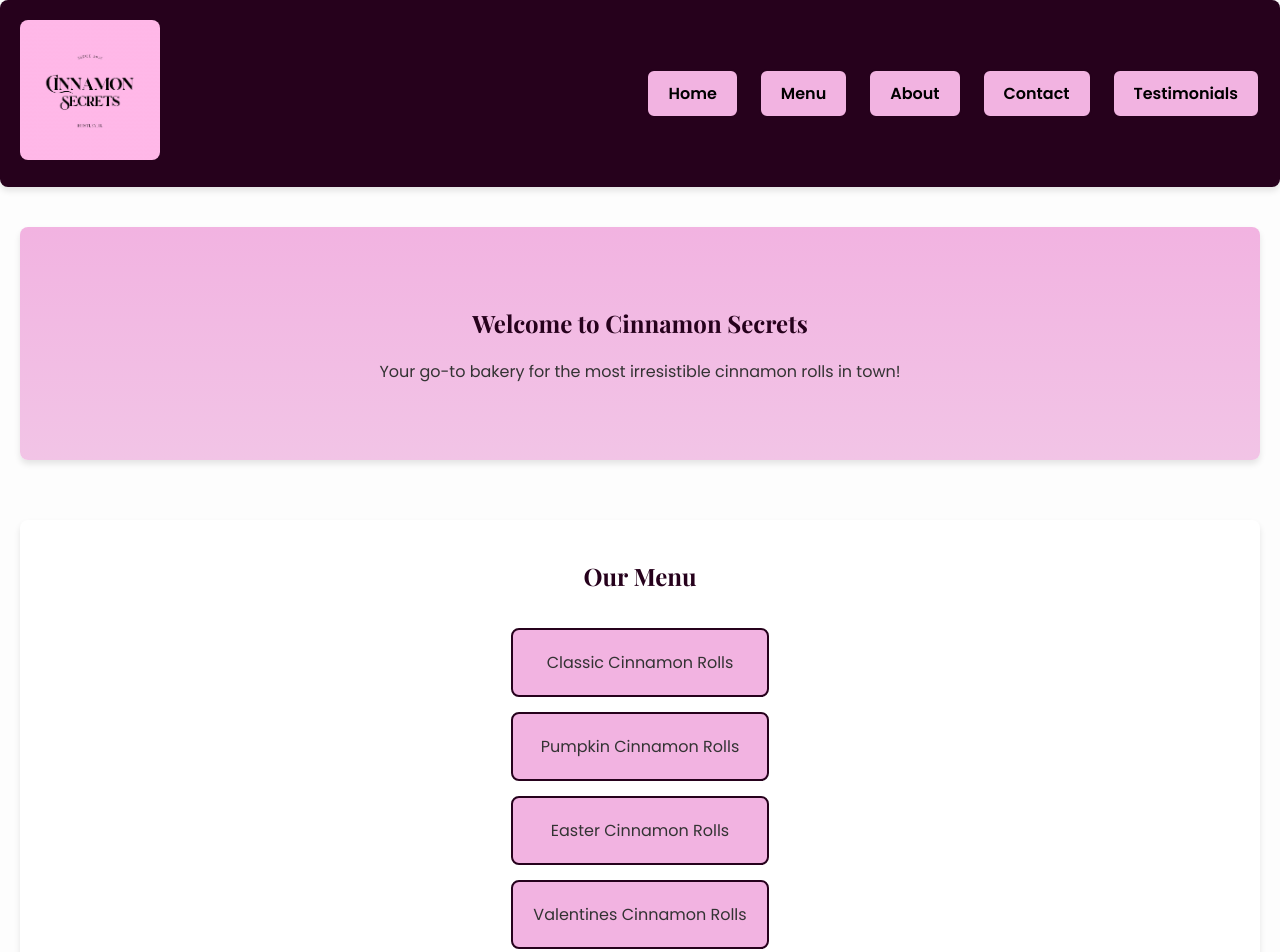
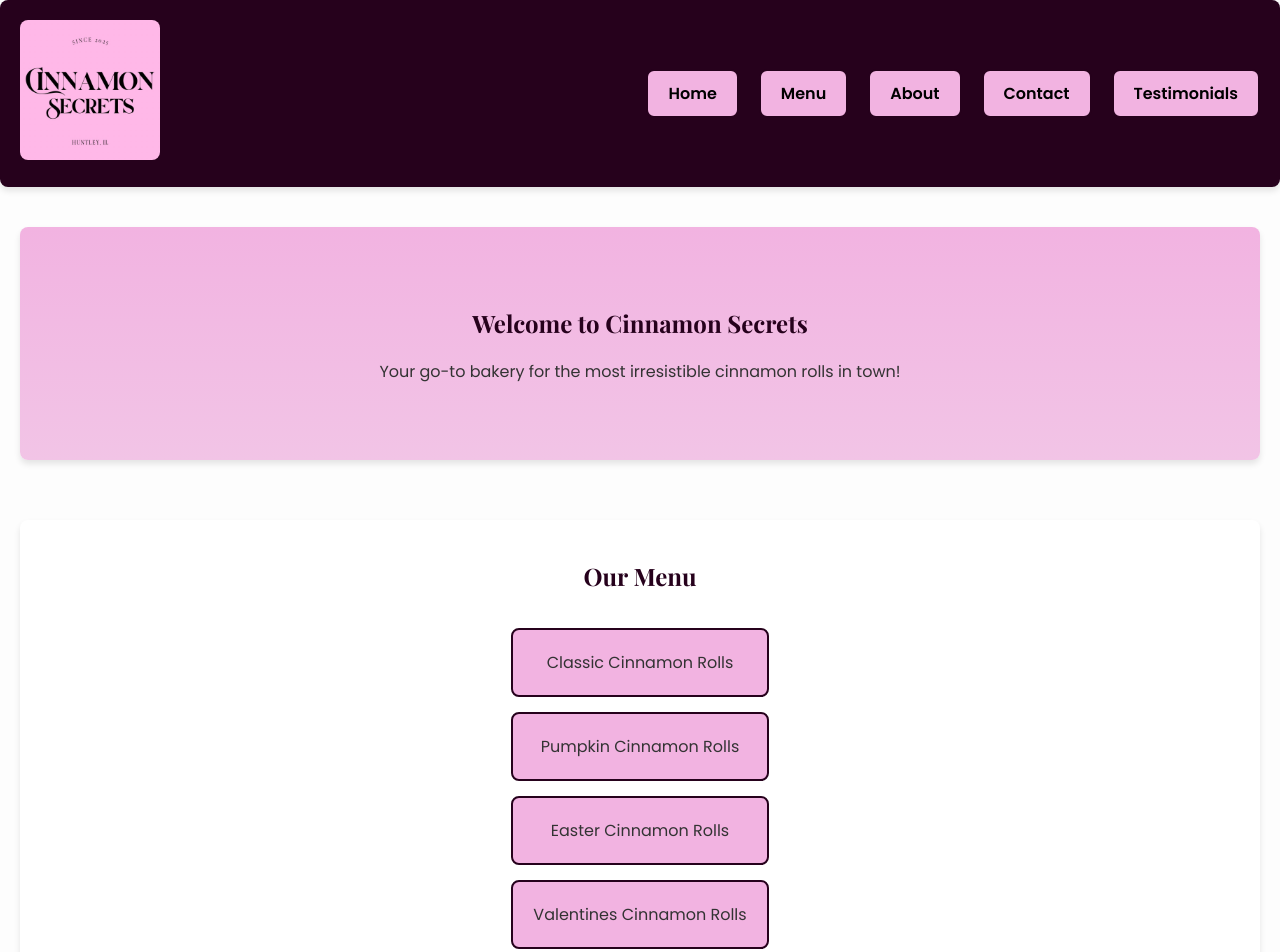
Before and after one commit to ena393/cinnamon-secrets, a plain HTML site: page index.html in a window 1280 px wide. Shown: the top 952 px of the page. Drawn offline with nearby package versions, Linux system fonts and the light colour scheme.

Commit message:
Update logo image filename to use cropped version

```diff
--- a/index.html
+++ b/index.html
@@ -15,7 +15,7 @@
     <header>
         <div class="logo-container">
             <!-- Insert your logo here -->
-            <img src="logo.JPEG" alt="Cinnamon Secrets Logo" class="logo">
+            <img src="logo_cropped.JPEG" alt="Cinnamon Secrets Logo" class="logo">
         </div>
         <nav>
             <button class="menu-toggle" onclick="toggleMenu()">☰ Menu</button>
```
Also changed, not shown: logo_cropped.JPEG (added).
